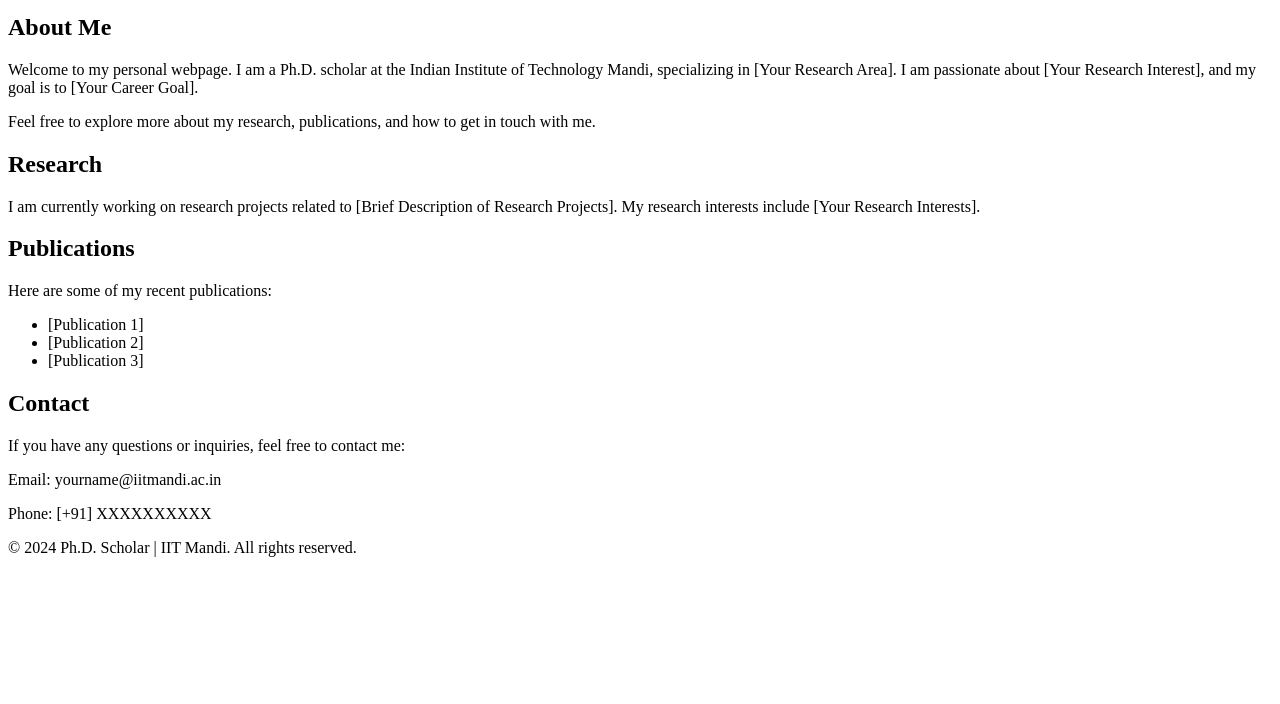
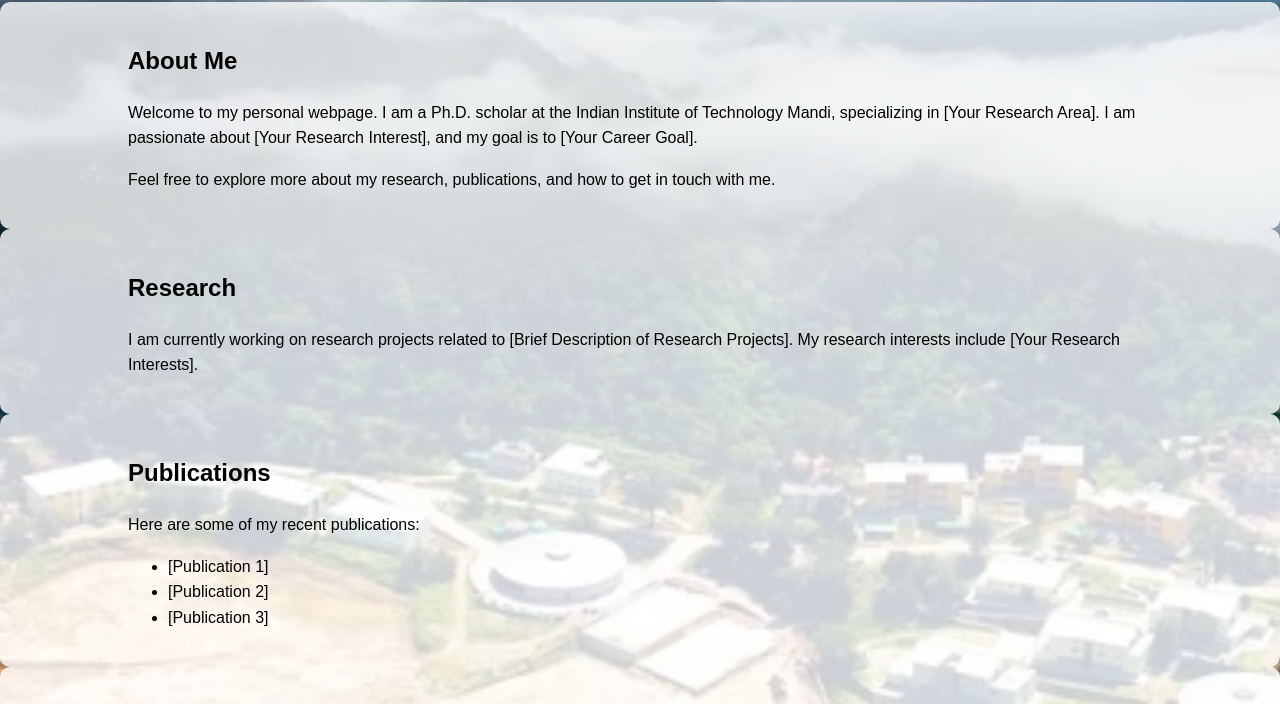
Before and after one commit to Veerukurmi/mahaveer.github.io, a plain HTML site: page index.html in a window 1280 px wide. Shown: the part 158-862 px from the top of the page. Before the commit the page ends 800 px from the top, so only its background shows below. Drawn offline with Linux system fonts and the light colour scheme.

Commit message:
Update styles.css

```diff
--- a/styles.css
+++ b/styles.css
@@ -1,73 +1,52 @@
-<!DOCTYPE html>
-<html lang="en">
+body {
+    font-family: Arial, sans-serif;
+    margin: 0;
+    padding: 0;
+    line-height: 1.6;
+    background-image: url('image1.jpg'); /* Replace 'background.jpg' with the path to your background image */
+    background-size: cover;
+    background-position: center;
+    background-repeat: no-repeat;
+}
 
-<head>
-    <meta charset="UTF-8">
-    <meta name="viewport" content="width=device-width, initial-scale=1.0">
-    <title>Ph.D. Scholar | IIT Mandi</title>
-    <link rel="stylesheet" href="styles.css">
-</head>
+.container {
+    width: 80%;
+    margin: auto;
+    overflow: hidden;
+}
 
-<body>
-    <header>
-        <div class="container">
-            <h1>Ph.D. Scholar at IIT Mandi</h1>
-        </div>
-    </header>
+header {
+    background: rgba(0, 0, 0, 0.5); /* Semi-transparent black background for better readability */
+    color: #fff;
+    padding: 20px 0;
+    text-align: center;
+}
 
-    <nav>
-        <div class="container">
-            <ul>
-                <li><a href="#about">About Me</a></li>
-                <li><a href="#research">Research</a></li>
-                <li><a href="#publications">Publications</a></li>
-                <li><a href="#contact">Contact</a></li>
-            </ul>
-        </div>
-    </nav>
+nav ul {
+    list-style-type: none;
+    padding: 0;
+    margin: 0;
+}
 
-    <section id="about">
-        <div class="container">
-            <h2>About Me</h2>
-            <p>Welcome to my personal webpage. I am a Ph.D. scholar at the Indian Institute of Technology Mandi, specializing in [Your Research Area]. I am passionate about [Your Research Interest], and my goal is to [Your Career Goal].</p>
-            <p>Feel free to explore more about my research, publications, and how to get in touch with me.</p>
-        </div>
-    </section>
+nav ul li {
+    display: inline;
+    margin-right: 20px;
+}
 
-    <section id="research">
-        <div class="container">
-            <h2>Research</h2>
-            <p>I am currently working on research projects related to [Brief Description of Research Projects]. My research interests include [Your Research Interests].</p>
-        </div>
-    </section>
+nav ul li a {
+    text-decoration: none;
+    color: #fff; /* Changed link color to white for better visibility */
+}
 
-    <section id="publications">
-        <div class="container">
-            <h2>Publications</h2>
-            <p>Here are some of my recent publications:</p>
-            <ul>
-                <li>[Publication 1]</li>
-                <li>[Publication 2]</li>
-                <li>[Publication 3]</li>
-                <!-- Add more publications as needed -->
-            </ul>
-        </div>
-    </section>
+section {
+    padding: 20px 0;
+    background: rgba(255, 255, 255, 0.8); /* Semi-transparent white background for better readability */
+    border-radius: 10px; /* Added rounded corners for sections */
+}
 
-    <section id="contact">
-        <div class="container">
-            <h2>Contact</h2>
-            <p>If you have any questions or inquiries, feel free to contact me:</p>
-            <p>Email: yourname@iitmandi.ac.in</p>
-            <p>Phone: [+91] XXXXXXXXXX</p>
-        </div>
-    </section>
-
-    <footer>
-        <div class="container">
-            <p>&copy; 2024 Ph.D. Scholar | IIT Mandi. All rights reserved.</p>
-        </div>
-    </footer>
-</body>
-
-</html>
+footer {
+    background: rgba(0, 0, 0, 0.5); /* Semi-transparent black background for better readability */
+    color: #fff;
+    padding: 20px 0;
+    text-align: center;
+}
```
